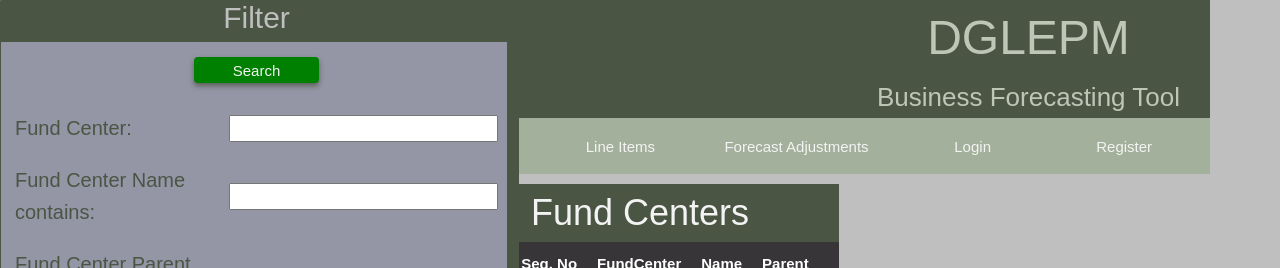
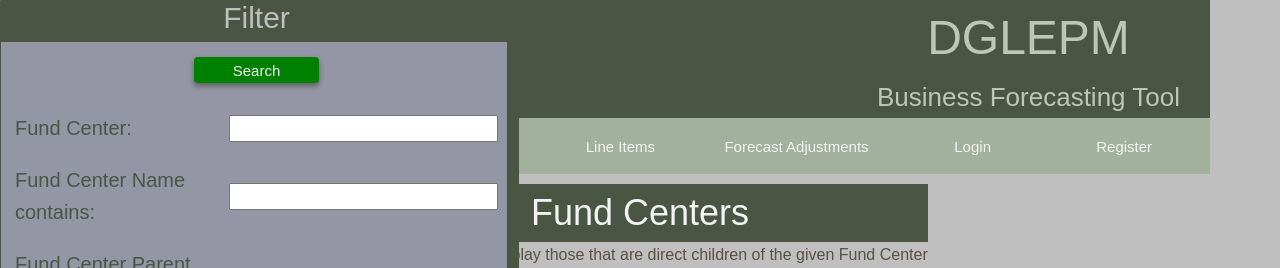
Before and after one commit to mariostg/bft, a Django app: page /fundcenter/fundcenter-table/ in a window 1280 px wide. Shown: the top 268 px of the page. Run offline with Django 4.2, Linux system fonts and the light colour scheme; lists and menus that the app fills with data are empty.

Commit message:
add cost center button hint in fund center table

```diff
--- a/bft/templates/costcenter/fundcenter-table.html
+++ b/bft/templates/costcenter/fundcenter-table.html
@@ -16,6 +16,7 @@
         </div>
       {% endif %}
     </div>
+    <p>Cost Center button display those that are direct children of the given Fund Center</p>
 
     <table class='container' id='fundcenter-table' class='zebra'>
       <thead>
```
